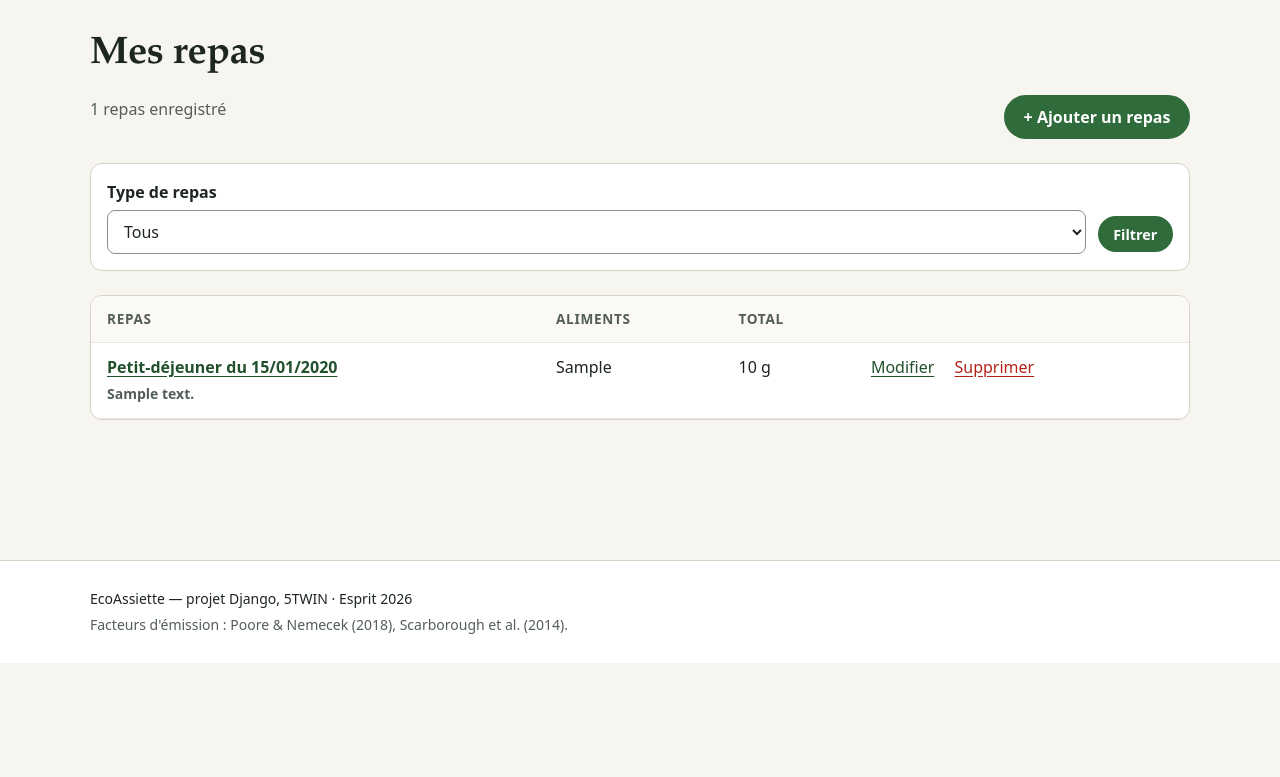
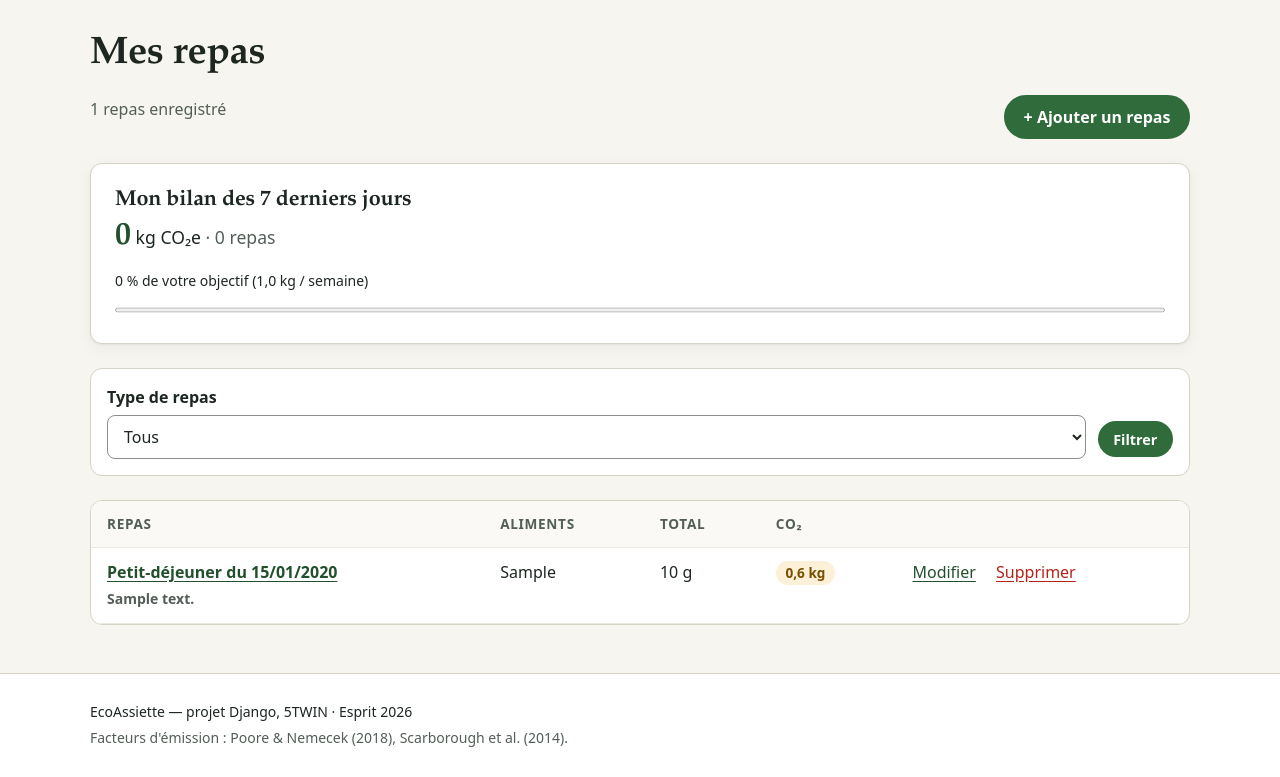
Before and after one commit to Arij-Mhjb/ecoassiette-python, a Django app: page /repas/ in a window 1280 px wide. Shown: the part 65-842 px from the top of the page. Before the commit the page ends 728 px from the top, so only its background shows below. Run offline with Django 5.2, Linux system fonts and the light colour scheme; a user stored in the database is signed in; tables that the repository leaves empty hold one stand-in row (values such as "Sample post"); parts of the project's set-up code (start-up, migrations or seed data) failed here and were passed over.

Commit message:
Repas : calcul de l'empreinte CO2 et bilan hebdomadaire

```diff
--- a/repas/models.py
+++ b/repas/models.py
@@ -2,6 +2,20 @@ from django.conf import settings
 from django.core.validators import MinValueValidator, MaxValueValidator
 from django.db import models
 from django.utils import timezone
+
+# Facteurs d'émission moyens (kg CO2e par kg d'aliment), d'après Poore & Nemecek (2018), Science 360:987.
+# Valeurs arrondies par catégorie (moyennes des aliments courants de la catégorie).
+FACTEURS_CO2 = {
+    "VIANDE_ROUGE": 60.0,   # bœuf ≈ 99,5 · agneau ≈ 39,7
+    "VOLAILLE": 9.9,
+    "POISSON": 13.6,
+    "LAITIER": 9.0,         # fromage ≈ 23,9 · lait ≈ 3,2 · œufs ≈ 4,7
+    "LEGUMINEUSE": 1.0,     # lentilles, pois chiches, fèves
+    "FECULENT": 1.6,        # blé, pâtes, pain, semoule
+    "FRUIT_LEGUME": 0.7,
+}
+# Seuils d'un repas (kg CO2e) pour la pastille de couleur
+SEUIL_FAIBLE, SEUIL_ELEVE = 0.5, 1.5
 
 
 class Repas(models.Model):
@@ -25,6 +39,21 @@ class Repas(models.Model):
 
     def __str__(self):
         return f"{self.get_type_repas_display()} du {self.date:%d/%m/%Y}"
+
+    @property
+    def co2_kg(self):
+        """Empreinte totale du repas (kg CO2e). Utilise les éléments préchargés."""
+        return round(sum(e.co2_kg for e in self.elements.all()), 2)
+
+    @property
+    def niveau_co2(self):
+        if self.co2_kg < SEUIL_FAIBLE:
+            return "faible"
+        return "moyen" if self.co2_kg < SEUIL_ELEVE else "eleve"
+
+    @property
+    def element_le_plus_emetteur(self):
+        return max(self.elements.all(), key=lambda e: e.co2_kg, default=None)
 
 
 class ElementRepas(models.Model):
@@ -50,3 +79,8 @@ class ElementRepas(models.Model):
 
     def __str__(self):
         return f"{self.aliment} ({self.quantite_g} g)"
+
+    @property
+    def co2_kg(self):
+        """quantité (kg) × facteur d'émission de la catégorie."""
+        return round(self.quantite_g / 1000 * FACTEURS_CO2.get(self.categorie, 0), 2)
--- a/repas/templates/repas/liste.html
+++ b/repas/templates/repas/liste.html
@@ -8,6 +8,20 @@
   </div>
   <a class="btn" href="{% url 'repas:ajouter' %}">+ Ajouter un repas</a>
 </div>
+
+<section class="card bilan" aria-labelledby="t-bilan">
+  <h2 id="t-bilan">Mon bilan des 7 derniers jours</h2>
+  <p class="bilan-chiffre"><strong>{{ bilan.total }}</strong> kg CO₂e <span class="muted">· {{ bilan.nb_repas }} repas</span></p>
+  {% if bilan.objectif %}
+    <div class="progress-wrap">
+      <span class="small" id="lbl-bilan">{{ bilan.pct }} % de {{ bilan.source }} ({{ bilan.objectif }} kg / semaine)</span>
+      <progress class="{% if bilan.depasse %}progress-alerte{% endif %}" max="100" value="{{ bilan.pct_barre }}" aria-labelledby="lbl-bilan"></progress>
+    </div>
+    {% if bilan.depasse %}
+      <p class="small alerte-texte">Objectif dépassé cette semaine : essayez une alternative végétale pour vos prochains repas.</p>
+    {% endif %}
+  {% endif %}
+</section>
 
 <form method="get" class="filters" role="search" aria-label="Filtrer les repas">
   <div class="field">
@@ -24,13 +38,14 @@
 <div class="table-wrap" tabindex="0" role="region" aria-label="Liste des repas (défilable)">
 <table class="table">
   <caption class="sr-only">Mes repas</caption>
-  <thead><tr><th scope="col">Repas</th><th scope="col">Aliments</th><th scope="col">Total</th><th scope="col"><span class="sr-only">Actions</span></th></tr></thead>
+  <thead><tr><th scope="col">Repas</th><th scope="col">Aliments</th><th scope="col">Total</th><th scope="col">CO₂</th><th scope="col"><span class="sr-only">Actions</span></th></tr></thead>
   <tbody>
   {% for r in repas_list %}
     <tr>
       <th scope="row"><a href="{% url 'repas:detail' r.pk %}">{{ r }}</a>{% if r.note %}<br><span class="small muted">{{ r.note }}</span>{% endif %}</th>
       <td>{% for e in r.elements.all %}{{ e.aliment }}{% if not forloop.last %}, {% endif %}{% endfor %}</td>
       <td>{{ r.total_g|default:0 }} g</td>
+      <td><span class="co2 co2-{{ r.niveau_co2 }}">{{ r.co2_kg }} kg</span></td>
       <td class="actions-cell">
         <a href="{% url 'repas:modifier' r.pk %}">Modifier<span class="sr-only"> {{ r }}</span></a>
         <a class="danger-link" href="{% url 'repas:supprimer' r.pk %}">Supprimer<span class="sr-only"> {{ r }}</span></a>
--- a/repas/views.py
+++ b/repas/views.py
@@ -4,6 +4,7 @@ from django.db import transaction
 from django.db.models import Count, Sum
 from django.shortcuts import redirect
 from django.urls import reverse, reverse_lazy
+from django.utils import timezone
 from django.views.generic import CreateView, DeleteView, DetailView, ListView, UpdateView
 
 from .forms import ElementRepasFormSet, RepasForm
@@ -37,7 +38,27 @@ class RepasListView(MesRepasMixin, ListView):
         ctx = super().get_context_data(**kwargs)
         ctx["types"] = Repas.TypeRepas.choices
         ctx["type_actif"] = self.request.GET.get("type", "")
+        ctx["bilan"] = bilan_semaine(self.request.user)
         return ctx
+
+
+def bilan_semaine(user):
+    """Total CO2 des 7 derniers jours, comparé à l'objectif du profil (module users)."""
+    debut = timezone.localdate() - timezone.timedelta(days=6)
+    repas = Repas.objects.filter(utilisateur=user, date__gte=debut).prefetch_related("elements")
+    total = round(sum(r.co2_kg for r in repas), 1)
+    profil = getattr(user, "profil", None)
+    objectif, source = None, ""
+    if profil is not None:
+        if profil.objectif_co2_hebdo:
+            objectif, source = float(profil.objectif_co2_hebdo), "votre objectif"
+        else:
+            objectif, source = float(profil.emission_estimee_hebdo), "l'empreinte moyenne de votre régime"
+    pct = round(100 * total / objectif) if objectif else None
+    return {
+        "total": total, "nb_repas": len(repas), "objectif": objectif, "source": source,
+        "pct": pct, "pct_barre": min(pct or 0, 100), "depasse": bool(pct and pct > 100),
+    }
 
 
 class RepasDetailView(MesRepasMixin, DetailView):
--- a/static/css/style.css
+++ b/static/css/style.css
@@ -209,3 +209,17 @@ progress { width: 100%; height: .6rem; accent-color: var(--primary); }
 
 input[type=date], input[type=time] { width: 100%; min-height: 44px; padding: .55rem .75rem; font: inherit; color: var(--text);
   background: #fff; border: 1.5px solid #8a8f88; border-radius: 8px; }
+input[type=date], input[type=time] { width: 100%; min-height: 44px; padding: .55rem .75rem; font: inherit; color: var(--text);
+  background: #fff; border: 1.5px solid #8a8f88; border-radius: 8px; }
+
+/* --- Module repas : empreinte CO2 --- */
+.co2 { display: inline-block; padding: .1rem .6rem; border-radius: 999px; font-weight: 700; font-size: .85rem; font-variant-numeric: tabular-nums; }
+.co2-faible { background: #e3f1e5; color: #1f4d29; }
+.co2-moyen  { background: #fdf0d8; color: #7a4f00; }
+.co2-eleve  { background: #fdeceb; color: #8f1c13; }
+.bilan h2 { margin-bottom: .25rem; }
+.bilan-chiffre { font-size: 1.1rem; margin-bottom: .75rem; }
+.bilan-chiffre strong { font: 700 2rem var(--serif); color: var(--primary-dark); }
+progress.progress-alerte { accent-color: var(--danger); }
+.alerte-texte { color: var(--danger); font-weight: 600; margin-top: .5rem; }
+.astuce { margin-top: 1rem; padding: .75rem 1rem; background: var(--primary-soft); border-radius: 10px; }
```
Also changed, not shown: repas/templates/repas/detail.html (+9 -2 lines), repas/tests.py (+63 -0 lines), static/css/co2-tmp.css (added, +14 -0 lines).
